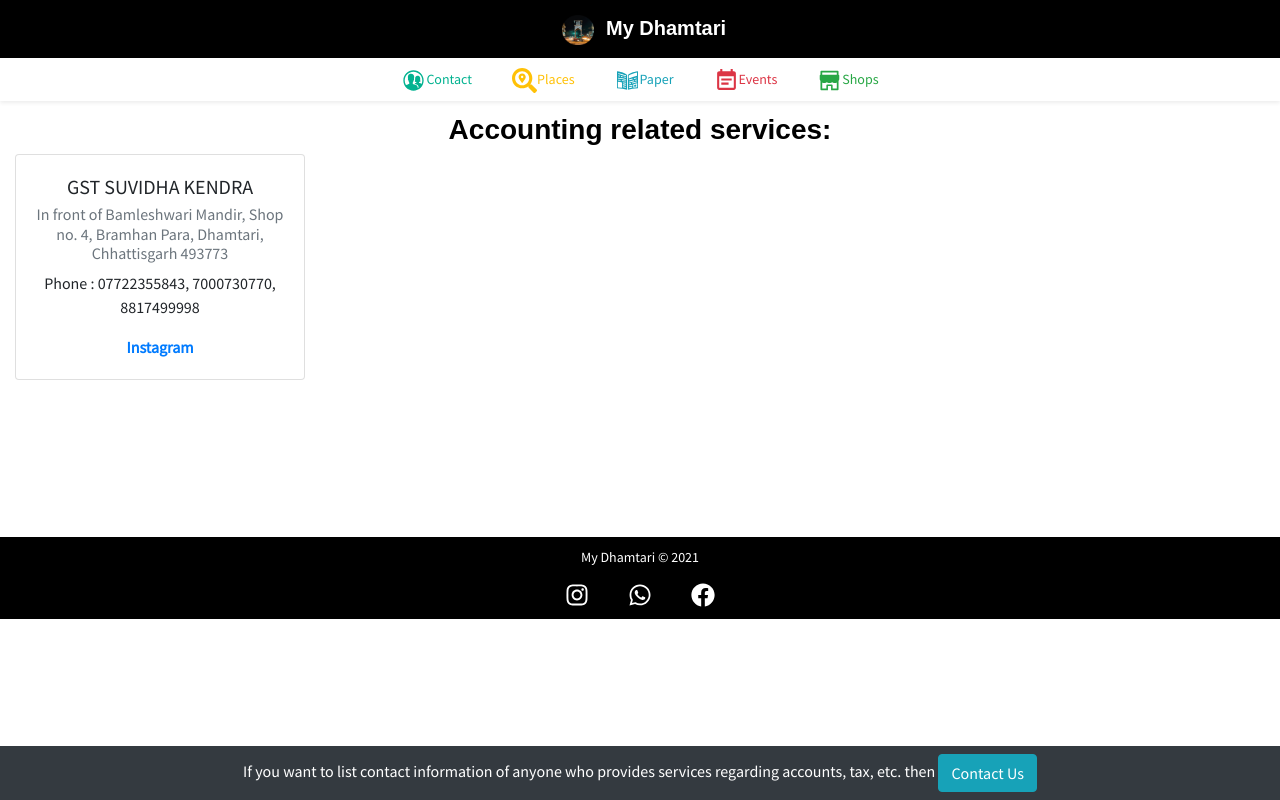
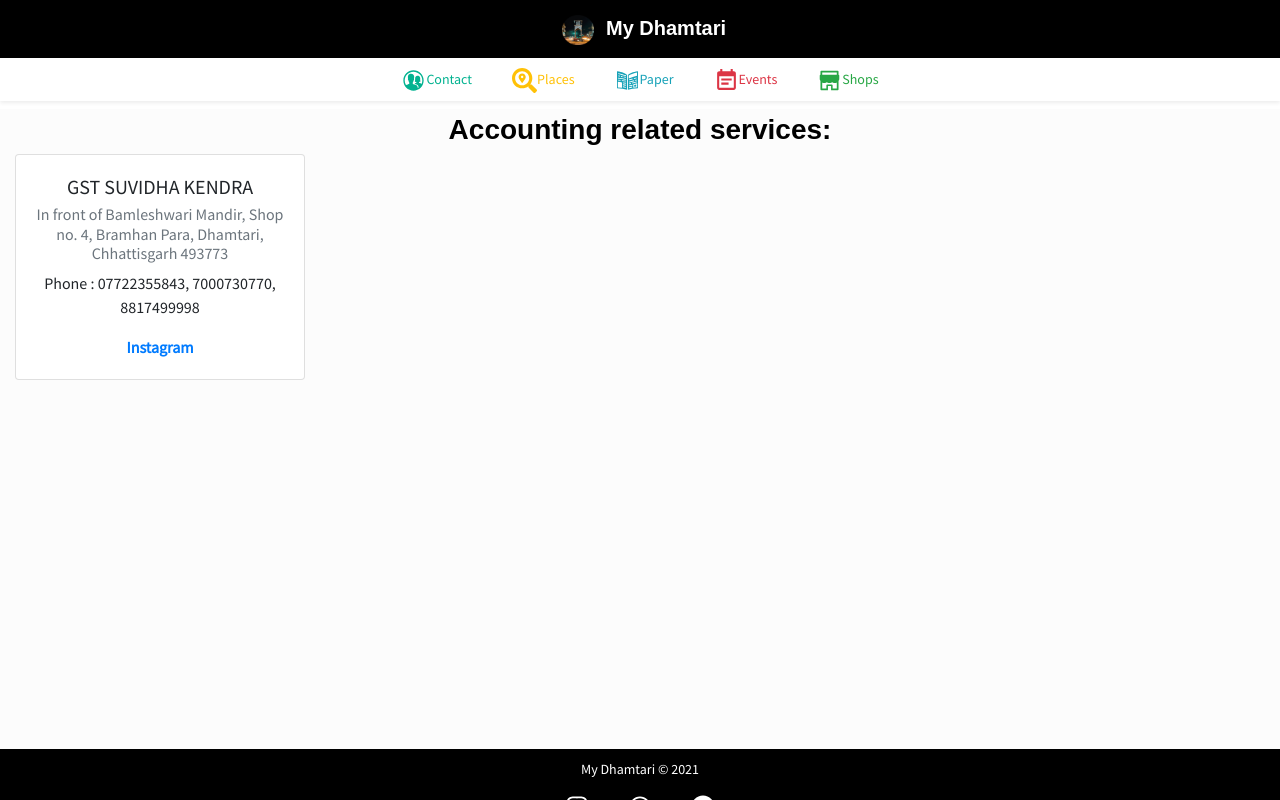
Before and after one commit to manav-kothari/My-Dhamtari, a React (Create React App) app: page /contact/accounting in a window 1280 px wide. Built offline with nearby package versions, Linux system fonts and the light colour scheme.

Commit message:
updated link

```diff
--- a/src/screens/ContactScreen/AccountScreen.js
+++ b/src/screens/ContactScreen/AccountScreen.js
@@ -1,11 +1,13 @@
 import React from "react";
-import { Card, Row, Col, Navbar, Button } from "react-bootstrap";
+import { Card, Row, Col } from "react-bootstrap";
 import Header from "../../components/Header";
 
 const AccountScreen = () => {
   return (
     <div>
       <Header />
+      <div className="page">
+        {" "}
         <h3 className="heading text-center pt-1 my-2">
           Accounting related services:
         </h3>
@@ -18,7 +20,9 @@ const AccountScreen = () => {
                   In front of Bamleshwari Mandir, Shop no. 4, Bramhan Para,
                   Dhamtari, Chhattisgarh 493773
                 </Card.Subtitle>
-              <Card.Text>Phone : 07722355843, 7000730770, 8817499998</Card.Text>
+                <Card.Text>
+                  Phone : 07722355843, 7000730770, 8817499998
+                </Card.Text>
 
                 <Card.Link href="https://www.instagram.com/gstdmt123/">
                   <strong>Instagram</strong>
@@ -30,24 +34,7 @@ const AccountScreen = () => {
         <div className="aler alert-info text-center blink_me p-3 my-5 h4 text-dark">
           More details will be listed soon...
         </div>
-      <Navbar
-        bg="dark"
-        variant="dark"
-        className="text-center text-white"
-        fixed="bottom"
-      >
-        <span className=" mx-auto">
-          If you want to list contact information of anyone who provides
-          services regarding accounts, tax, etc. then{" "}
-          <Button
-            href="//api.whatsapp.com/send?phone=917415519777"
-            variant="info"
-            className=" text-capitalize btn"
-          >
-            Contact Us
-          </Button>
-        </span>
-      </Navbar>
+      </div>
     </div>
   );
 };
--- a/src/screens/ContactScreen/ContactScreen.js
+++ b/src/screens/ContactScreen/ContactScreen.js
@@ -76,7 +76,7 @@ const ContactScreen = () => {
         <ContactCardComponent
           title="Chartered Accountants"
           Img={account}
-          link="/"
+          link="/contact/accounting"
         />
         <ContactCardComponent
           title="Civil Engineers"
```
Lines whose indentation alone changed are shown as unchanged.
